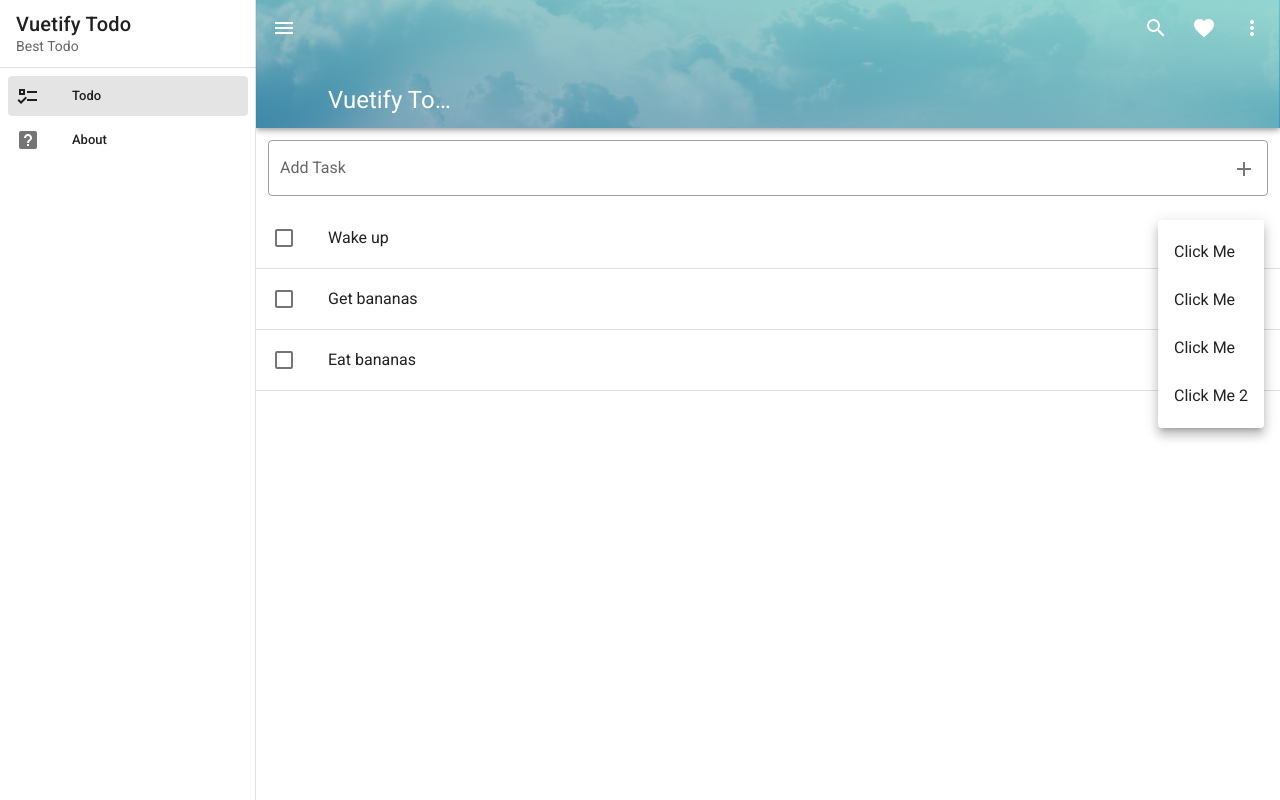
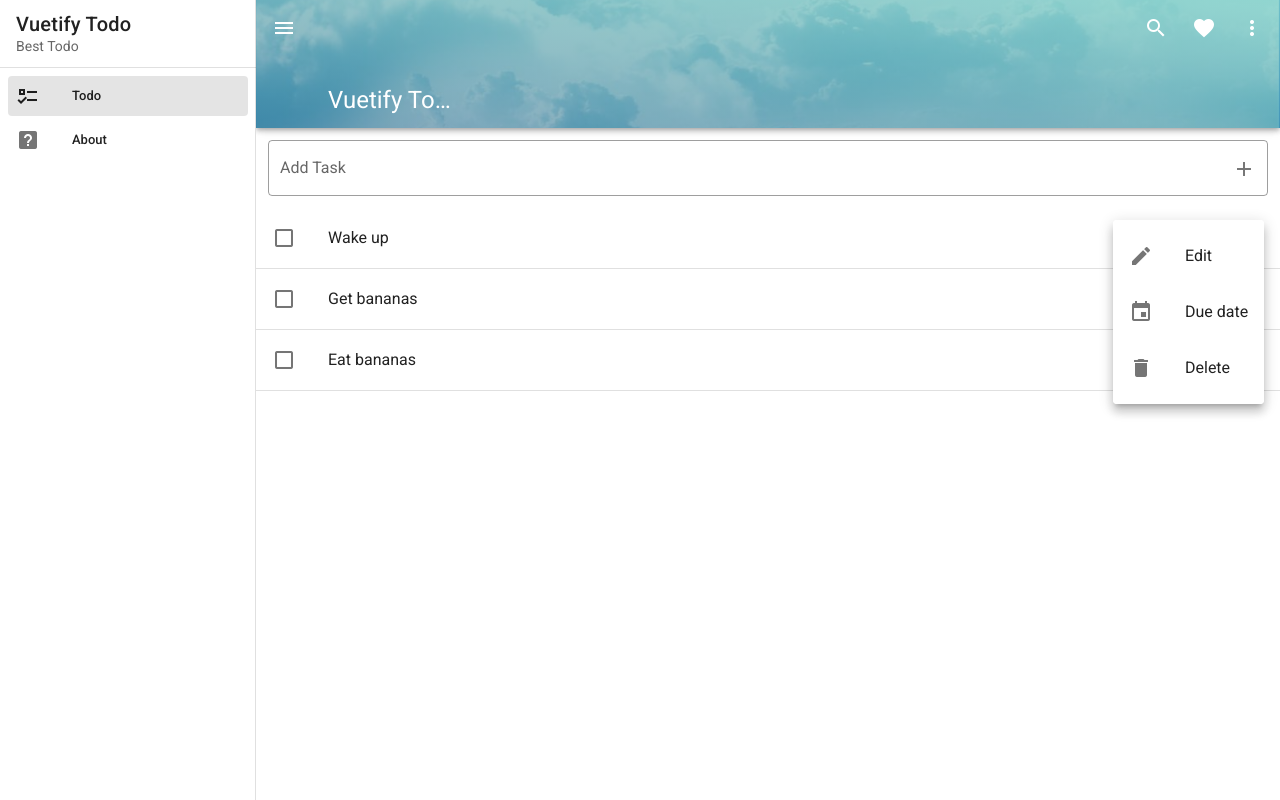
Before and after one commit to MrNedNick/vuetify-todo-mobile, a Vue app: page /#/ in a window 1280 px wide. Both pictures are taken after a click on the button 1246 px from the left and 238 px from the top of the page. Built offline with nearby package versions, Linux system fonts and the light colour scheme.

Commit message:
Add menu items and icons

```diff
--- a/src/components/Todo/TaskMenu.vue
+++ b/src/components/Todo/TaskMenu.vue
@@ -17,10 +17,13 @@
     </template>
 
     <v-list>
-      <v-list-item
-        v-for="(item, i) in items"
-        :key="i"
-      >
+        <v-list-item
+          v-for="(item, i) in items"
+          :key="i"
+        >
+          <v-list-item-icon>
+            <v-icon v-text="item.icon"></v-icon>
+          </v-list-item-icon>
         <v-list-item-title>{{ item.title }}</v-list-item-title>
       </v-list-item>
     </v-list>
@@ -31,10 +34,18 @@
 export default {
     data: () => ({
         items: [
-            { title: 'Click Me' },
-            { title: 'Click Me' },
-            { title: 'Click Me' },
-            { title: 'Click Me 2' },
+            {
+                title: 'Edit',
+                icon: 'mdi-pencil'
+            },
+            {
+                title: 'Due date',
+                icon: 'mdi-calendar'
+            },
+            {
+                title: 'Delete',
+                icon: 'mdi-delete'
+            },
         ],
     }),
 };
```
